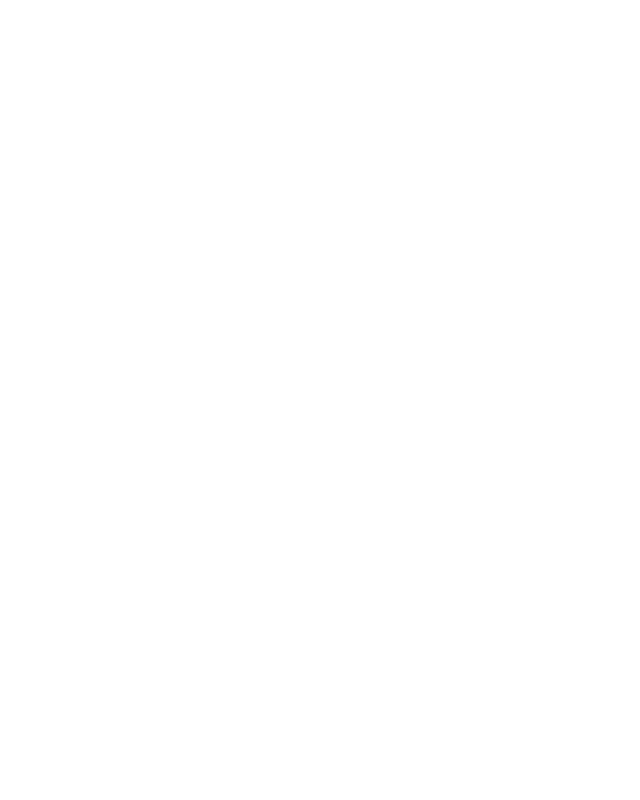
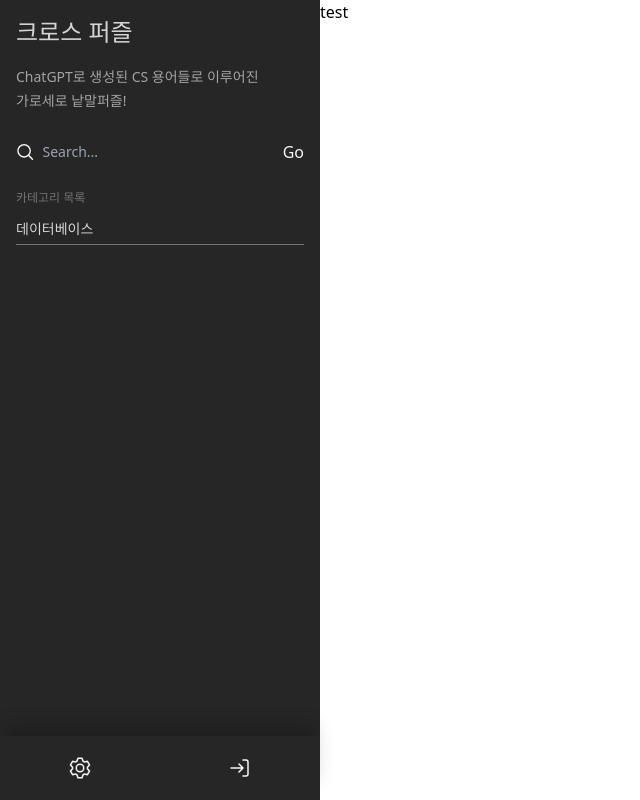
Before and after one commit to CrosS-Puzzle/cross_puzzle_client, a React (Vite) app: page /home in a window 1280 px wide. Before the commit this address had no page. Shown: the whole page, without its empty margins (0-640 px from the left). Built offline with nearby package versions, Linux system fonts and the light colour scheme.

Commit message:
feature : 라우터 추가 및 페이지 레이아웃 구성
- 라우터 추가 (src/App.tsx)
- 메인 레이아웃 구성 (src/layouts/main.tsx)
- Tooltip 컴포넌트 추가 (src/components/Tooltip.tsx)
- 검색 컴포넌트 추가 (src/components/Search.tsx)

```diff
--- a/src/App.tsx
+++ b/src/App.tsx
@@ -1,11 +1,19 @@
-import { Routes, Route } from 'react-router-dom'
+import { Routes, Route, Navigate } from 'react-router-dom'
 
 import Home from './pages/home'
+import MainLayout from './layouts/main'
 
 function App() {
   return (
     <Routes>
-      <Route path="/" element={<Home />} />
+      <Route element={<MainLayout />}>
+        <Route path="/" element={<Navigate replace to="/home" />} />
+        <Route path="/home" element={<Home />} />
+        <Route path="/puzzle" element="Puzzle" />
+        <Route path="/puzzle/:id" element="Category" />
+      </Route>
+      <Route path='/login'  element="Login" />
+      <Route path="*" element="Not Found" />
     </Routes>
   )
 }
--- /dev/null
+++ b/src/components/Search.tsx
@@ -0,0 +1,22 @@
+import FindIcon from '../assets/icons/Find'
+
+function Search() {
+  return (
+    <div className="relative w-full h-8 flex flex-row items-center border-neutral-500">
+      <FindIcon width={20} height={20} fill="#F5F5F5" className="" />
+      <label htmlFor="search" className="sr-only">
+        Search
+      </label>
+      <input
+        type="text"
+        placeholder="Search..."
+        className="w-full bg-transparent text-sm text-neutral-100 pl-2 pr-8 focus:outline-none"
+      />
+      <button className="absolute text-neutral-100 top-0 bottom-0 right-0">
+        Go
+      </button>
+    </div>
+  )
+}
+
+export default Search
--- /dev/null
+++ b/src/components/SideNav.tsx
@@ -0,0 +1,53 @@
+import { Link } from 'react-router-dom'
+import Search from './Search'
+import SettingIcon from '../assets/icons/Setting'
+import LoginIcon from '../assets/icons/Login'
+import Tooltip from './Tooltip'
+
+export function SideNav() {
+  return (
+    <div className="relative w-full max-w-80 bg-neutral-800 ">
+      <div className="p-4 flex flex-col">
+        <h1>
+          <span className="text-2xl text-neutral-300">크로스 퍼즐</span>
+        </h1>
+        <h2 className="mt-4 mb-6">
+          <span className="text-sm text-neutral-400 break-keep">
+            ChatGPT로 생성된 CS 용어들로 이루어진 가로세로 낱말퍼즐!
+          </span>
+        </h2>
+
+        <Search />
+
+        <div className="mt-4">
+          <span className="text-xs text-neutral-500">카테고리 목록</span>
+
+          <ul className="mt-2">
+            <li className="pb-1 border-b border-neutral-500">
+              <Link
+                to="/category/1"
+                className="text-sm text-neutral-300 hover:text-neutral-100"
+              >
+                데이터베이스
+              </Link>
+            </li>
+          </ul>
+        </div>
+      </div>
+
+      {/* footer */}
+      <div className="absolute bottom-0 w-full h-16 flex flex-row items-center justify-around shadow-[0_-15px_20px_-5px_rgba(0,0,0,0.2)]">
+        <div>
+          <Tooltip message="개인 설정" position="top">
+            <SettingIcon width={24} height={24} fill="#F5F5F5" />
+          </Tooltip>
+        </div>
+        <div>
+          <Tooltip message="로그인" position="top">
+            <LoginIcon width={24} height={24} fill="#F5F5F5" />
+          </Tooltip>
+        </div>
+      </div>
+    </div>
+  )
+}
--- /dev/null
+++ b/src/components/Tooltip.tsx
@@ -0,0 +1,27 @@
+interface TooltipProps {
+  message: string
+  position?: 'top' | 'bottom' | 'left' | 'right'
+  children: React.ReactNode
+}
+
+function Tooltip({ message, position = 'bottom', children }: TooltipProps) {
+  const positionStyles = {
+    top: 'bottom-10 left-1/2 transform -translate-x-1/2',
+    bottom: 'top-10 left-1/2 transform -translate-x-1/2',
+    left: 'right-10 top-1/2 transform -translate-y-1/2',
+    right: 'left-10 top-1/2 transform -translate-y-1/2',
+  }
+
+  return (
+    <div className="group relative flex flex-row w-full">
+      {children}
+      <span
+        className={`absolute text-nowrap scale-0 transition-all rounded bg-neutral-600 p-2 text-xs text-neutral-50 group-hover:scale-100 ${positionStyles[position]}`}
+      >
+        {message}
+      </span>
+    </div>
+  )
+}
+
+export default Tooltip
--- /dev/null
+++ b/src/layouts/main.tsx
@@ -0,0 +1,14 @@
+import { Outlet } from 'react-router-dom'
+
+import { SideNav } from '../components/SideNav'
+
+function MainLayout() {
+  return (
+    <div className="flex flex-row h-screen">
+      <SideNav />
+      <Outlet />
+    </div>
+  )
+}
+
+export default MainLayout
--- a/src/pages/home/index.tsx
+++ b/src/pages/home/index.tsx
@@ -1,8 +1,8 @@
 function Home() {
   return (
-    <div>
-      <h1>Home</h1>
-    </div>
+    <>
+      <div className="h-screen flex flex-row">test</div>
+    </>
   )
 }
 
```
